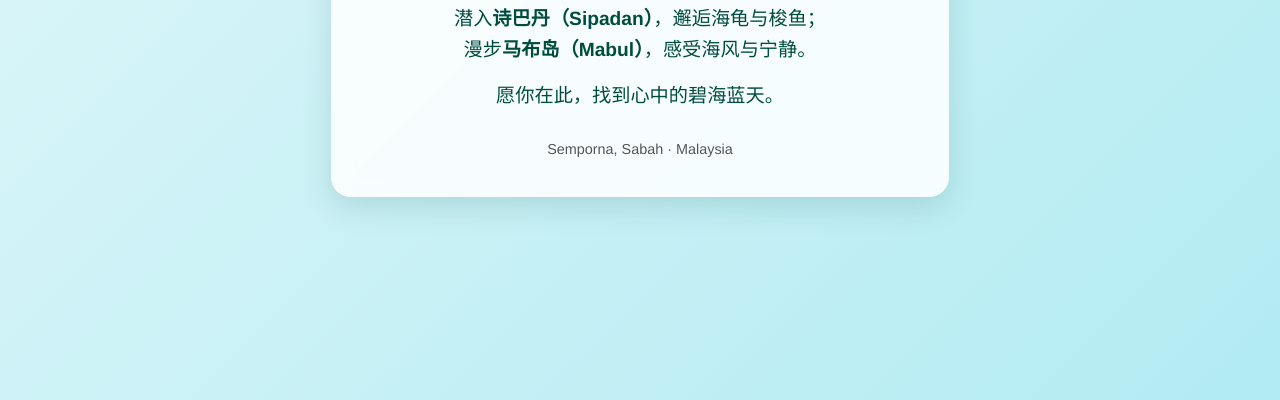
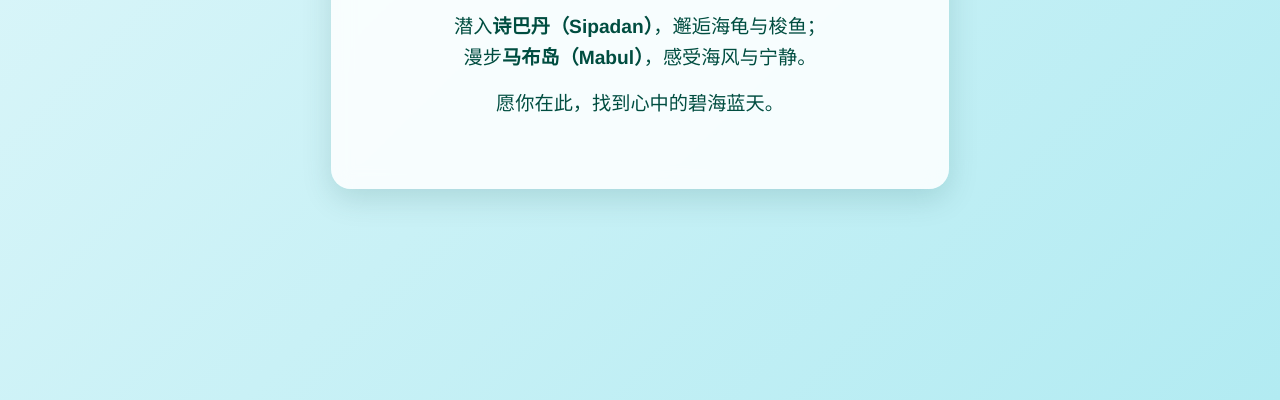
Before and after one commit to timoduizhang0/timoduizhang0.github.io, a plain HTML site: page index.html in a window 1280 px wide. Shown: the part 400-800 px from the top of the page. Drawn offline with Linux system fonts and the light colour scheme.

Commit message:
Remove location text from footer in index.html

```diff
--- a/index.html
+++ b/index.html
@@ -60,7 +60,7 @@
     漫步<span class="highlight">马布岛（Mabul）</span>，感受海风与宁静。</p>
     <p>愿你在此，找到心中的碧海蓝天。</p>
     <div class="footer">
-      Semporna, Sabah · Malaysia
+
     </div>
   </div>
 </body>
```
